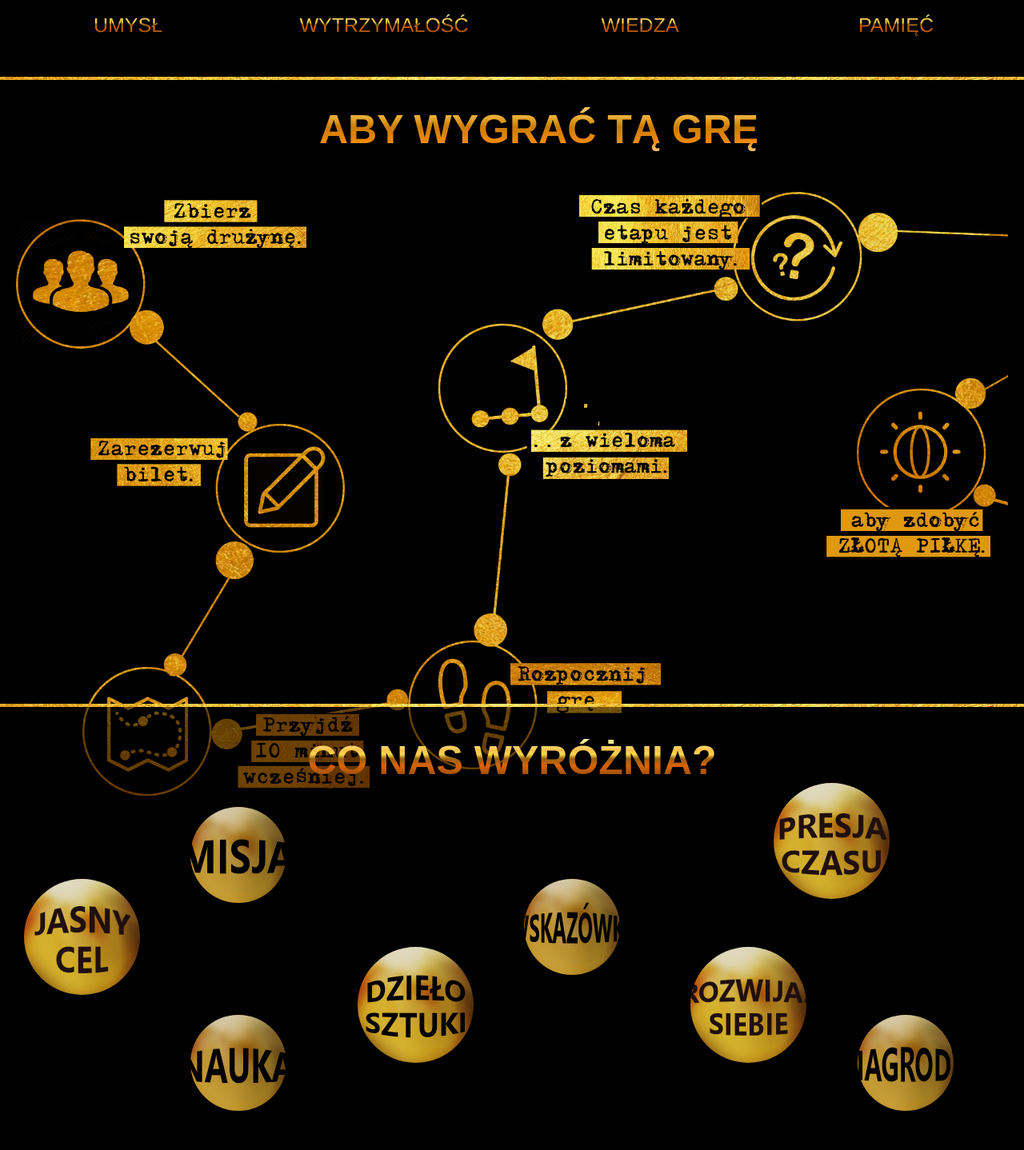
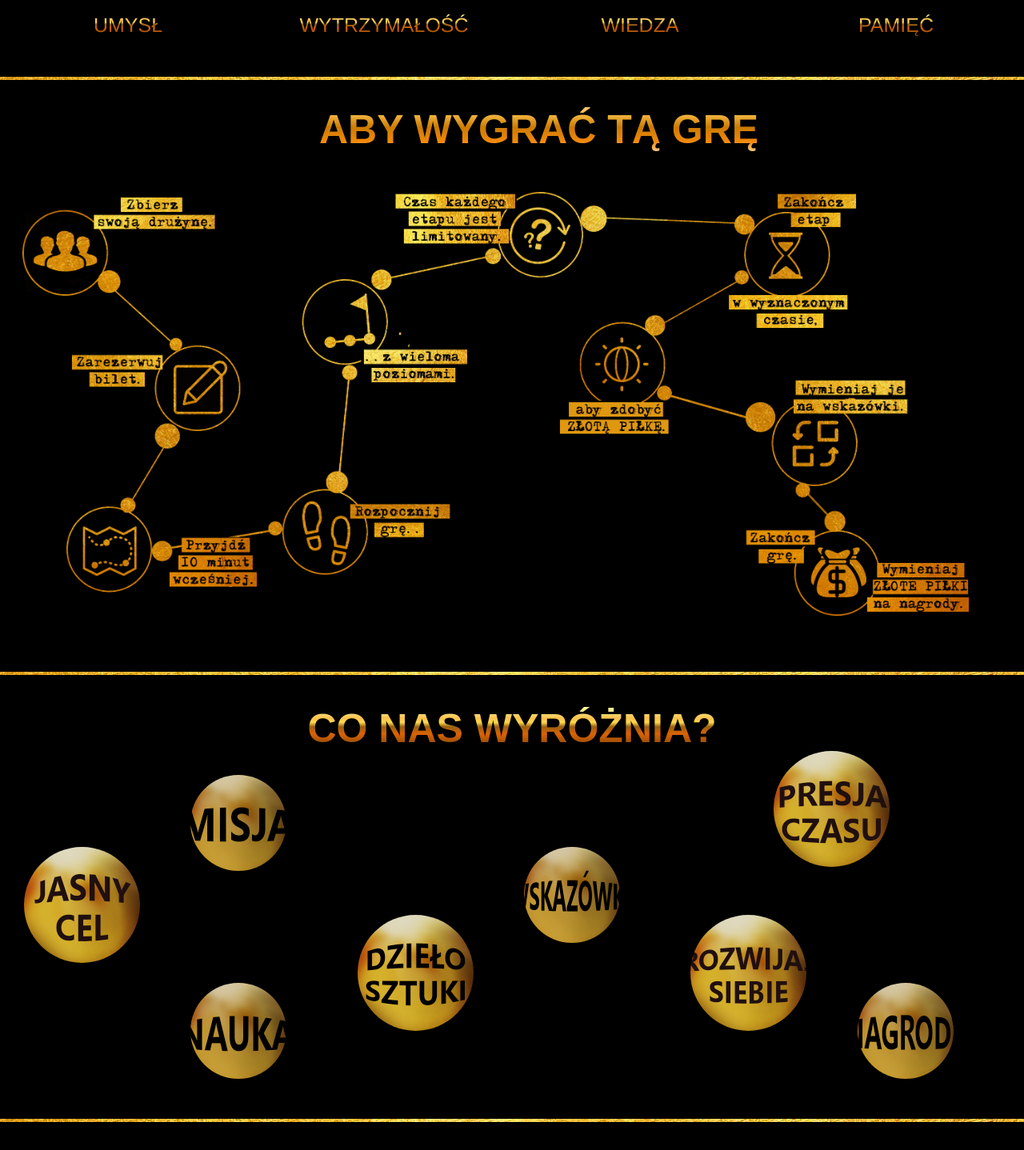
Before and after one commit to alexkolomolo/goldenballswebsite, a PHP site: page /index.php?lang=pl in a window 1280 px wide. Shown: the part 2304-3742 px from the top of the page at 80% size. Run offline with PHP 8.4, Linux system fonts and the light colour scheme; data that the repository does not hold is empty; some web fonts are replaced.

Commit message:
Pl edition

```diff
--- a/css/pl.css
+++ b/css/pl.css
@@ -16,11 +16,89 @@
 	background-image: url(../images/immersepl.png);}
 .schematy{
 	background:url('../images/schemacikcpl.png') no-repeat;
-	background-size: cover;
+
 }
+
+@media only screen and (max-width : 320px) {
+.schematy{
+	margin-top:120px;
+    margin-left:10px;
+	margin-right:2px;}
+}
+
+@media only screen and (min-width : 320px){
+.schematy{
+	margin-top:120px;
+	margin-left:15%;
+	margin-bottom:20px;}
+#section5 {
+    height: 1000px;
+    width: auto;
+}
+}
+
+@media only screen and (min-width : 480px){
+.schematy{
+	margin-top:120px;
+	margin-left:33%;
+	margin-bottom:20px;
+	height:900px
+	}
+#section5 {
+    height: 1000px;
+    width: auto;
+}
+}
+@media only screen and (min-width : 640px) {
+	.schematy{
+	background:url('../images/schematcpl.png') no-repeat;
+	background-size:96%;
+	margin-left:2%;
+	margin-top:120px;
+	margin-bottom:10px;
+}
+	#section5 {
+    height: 450px;
+    width: auto;
+}
+}
+
+@media only screen and (min-width : 768px) {
+.schematy{
+	background:url('../images/schematcpl.png') no-repeat;
+	background-size:96%;
+	margin-left:2%;
+	margin-bottom:10px;
+   }
+#section5 {
+    height: 550px;
+    width: auto;
+}
+}
+
+@media only screen and (min-width : 992px) {
+  .schematy{
+		background:url('../images/schematcpl.png') no-repeat;
+		background-size: 96%;
+		margin-left:1%;
+		margin-bottom:20px;
+	}
+	#section5 {
+    height: 700px;
+    width: auto;
+}
+}
+
+
 @media only screen and (min-width : 1200px) {
 	.schematy{
 		background:url('../images/schematcpl.png') no-repeat;
-		background-size: cover;
+		background-size: 96%;
+		margin-left:1%;
+		margin-bottom:20px;
+	}
+	#section5 {
+    height: 740px;
+    width: auto;
 	}
 }
```
